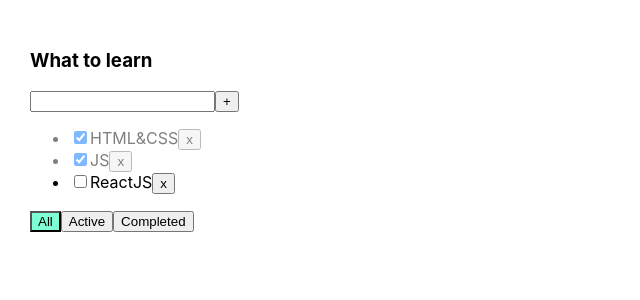
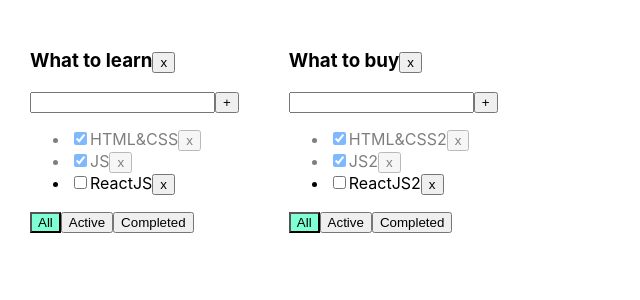
Before and after one commit to SerikovZhalgas/To-do-list, a React (Create React App) app: page / in a window 1280 px wide. Shown: the top 300 px of the page, without its empty margins (0-640 px from the left). Built offline with nearby package versions, Linux system fonts and the light colour scheme.

Commit message:
commit 5 lesson (Tuesday level 1 week): add second Todolist, refactoring, new useState - todolists.

```diff
--- a/src/App.tsx
+++ b/src/App.tsx
@@ -6,59 +6,109 @@ import {v1} from "uuid";
 // Graphic User Interface & Command Line Interface
 
 export type FilterValuesType = "all" | "active" | "completed"
+export type TodolistsType = { id: string, title: string, filter: FilterValuesType }
 
 function App() {
     // BLL:
-    const title: string = "What to learn"
+    const todolistID1 = v1()
+    const todolistID2 = v1()
 
-    const [tasks, setTasks] = useState<Array<TaskType>>( [
+    const [todolists, setTodolists] = useState<Array<TodolistsType>>([
+        {id: todolistID1, title: 'What to learn', filter: 'all'},
+        {id: todolistID2, title: 'What to buy', filter: 'all'}
+    ])
+
+    const [tasks, setTasks] = useState({
+        [todolistID1]: [
             {id: v1(), title: "HTML&CSS", isDone: true},
             {id: v1(), title: "JS", isDone: true},
             {id: v1(), title: "ReactJS", isDone: false}
-    ])
-    const [filter, setFilter] = useState<FilterValuesType>("all")
+        ],
+        [todolistID2]: [
+            {id: v1(), title: "HTML&CSS2", isDone: true},
+            {id: v1(), title: "JS2", isDone: true},
+            {id: v1(), title: "ReactJS2", isDone: false}
+        ],
+    })
+    //const [filter, setFilter] = useState<FilterValuesType>("all")
 
-    const removeTask = (taskId: string): void => {
-        setTasks(tasks.filter((task: TaskType) => task.id !== taskId))
-    }
-    const addTask= (title: string) => {
-        setTasks([{id: v1(), title, isDone: false}, ...tasks])
-    }
-    const changeTaskStatus = (id: string, isDone: boolean) => {
-        let task=tasks.find(t=>t.id===id)
-        if(task){
-            task.isDone = isDone;
-            setTasks([...tasks])
-        }
+    const removeTodolist = (todolistID: string): void => {
+        setTodolists(todolists.filter(el=>el.id!==todolistID))
+        delete tasks[todolistID]
+        //setTasks(tasks.filter((task: TaskType) => task.id !== taskId))
     }
 
-    const changeFilter = (filter: FilterValuesType) => {
-        setFilter(filter)
+    const removeTask = (todolistID: string, taskId: string): void => {
+        setTasks({...tasks, [todolistID]:tasks[todolistID].filter(el=>el.id!==taskId)})
+        //setTasks(tasks.filter((task: TaskType) => task.id !== taskId))
     }
-    let tasksForRender;
-    switch (filter) {
-        case "completed":
-            tasksForRender = tasks.filter(t=> t.isDone)
-            break
-        case "active":
-            tasksForRender = tasks.filter(t=> !t.isDone)
-            break
-        default:
-            tasksForRender = tasks
+
+    const addTask = (todolistID: string,title: string) => {
+        const newTask = {id: v1(), title, isDone: false}
+        setTasks({...tasks,[todolistID]: [newTask, ...tasks[todolistID]]})
+        //setTasks([{id: v1(), title, isDone: false}, ...tasks])
     }
+
+    const changeTaskStatus = (todolistID: string, taskId: string, isDone: boolean) => {
+        setTasks({...tasks,[todolistID]:tasks[todolistID].map(el=>el.id===taskId ? {...el, isDone:isDone} : el)})
+
+        // let task = tasks.find(t => t.id === id)
+        // if (task) {
+        //     task.isDone = isDone;
+        //     setTasks([...tasks])
+        // }
+    }
+
+    const changeFilter = (todolistID: string, filter: FilterValuesType) => {
+        setTodolists(todolists.map(el => el.id === todolistID ? {...el, filter: filter} : el))
+        //setFilter(filter)
+    }
+
+    // let tasksForRender: Array<TaskType>;
+    // switch (filter) {
+    //     case "completed":
+    //         tasksForRender = tasks.filter(t => t.isDone)
+    //         break
+    //     case "active":
+    //         tasksForRender = tasks.filter(t => !t.isDone)
+    //         break
+    //     default:
+    //         tasksForRender = tasks
+    // }
 
     // UI:
     return (
         <div className="App">
+            {todolists.map(t => {
+                let tasksForRender: Array<TaskType>;
+                switch (t.filter) {
+                    case "completed":
+                        tasksForRender = tasks[t.id].filter(t => t.isDone)
+                        break
+                    case "active":
+                        tasksForRender = tasks[t.id].filter(t => !t.isDone)
+                        break
+                    default:
+                        tasksForRender = tasks[t.id]
+                }
+
+                return (
                     <Todolist
-                title={title}
+                        key={t.id}
+                        removeTodolist={removeTodolist}
+                        todolistID={t.id}
+                        title={t.title}
                         tasks={tasksForRender}
                         removeTask={removeTask}
                         changeFilter={changeFilter}
                         addTask={addTask}
                         changeTaskStatus={changeTaskStatus}
-                filter={filter}
+                        filter={t.filter}
                     />
+                )
+            })}
+
+
         </div>
     );
 }
--- a/src/Todolist/Todolist.tsx
+++ b/src/Todolist/Todolist.tsx
@@ -1,5 +1,5 @@
 import React, {ChangeEvent, useState, KeyboardEvent} from "react";
-import {FilterValuesType} from "../App";
+import {FilterValuesType, TodolistsType} from "../App";
 
 export type TaskType = {
     id: string
@@ -8,24 +8,29 @@ export type TaskType = {
 }
 
 type PropsType = {
+    todolistID:string
     title: string
+    removeTodolist:(todolistID: string) => void
     tasks: Array<TaskType>
-    removeTask: (taskID: string) => void
-    changeFilter: (filter: FilterValuesType) => void
-    addTask: (title: string) => void
-    changeTaskStatus: (id: string, isDone: boolean) => void
+    removeTask: (todolistID: string, taskID: string) => void
+    changeFilter: (todolistID:string,filter: FilterValuesType) => void
+    addTask: (todolistID: string, title: string) => void
+    changeTaskStatus: (todolistID: string, taskId: string, isDone: boolean) => void
     filter:FilterValuesType
 }
 
 const Todolist = (props: PropsType) => {
+
+
+
     const [title, setTitle] = useState('')
     const [error, setError] = useState<string | null>(null)
     const tasksListItems = props.tasks.length
         ? props.tasks.map(task => {
-            const removeTask = () => props.removeTask(task.id)
+            const removeTask = () => props.removeTask(props.todolistID,task.id)
             const onChangeHandler = (e: ChangeEvent<HTMLInputElement>) => {
                 let newIsDoneValue = e.currentTarget.checked
-                props.changeTaskStatus(task.id, newIsDoneValue)
+                props.changeTaskStatus(props.todolistID,task.id, newIsDoneValue)
             }
             return (
                 <li key={task.id} className={task.isDone ? 'is-done' : ''}>
@@ -38,7 +43,7 @@ const Todolist = (props: PropsType) => {
         : <span>Your taskList is empty</span>
     const onClickAddTask = () => {
         if (title.trim() !== '') {
-            props.addTask(title.trim())
+            props.addTask(props.todolistID,title.trim())
             setTitle('')
         } else {
             setError('Title is required')
@@ -54,12 +59,16 @@ const Todolist = (props: PropsType) => {
         setTitle(e.currentTarget.value)
     }
     const getChangeFilterHandler = (filter: FilterValuesType) => {
-        return () => props.changeFilter(filter)
+        return () => props.changeFilter(props.todolistID,filter)
     }
+    const removeTodolist=()=> props.removeTodolist(props.todolistID)
 
     return (
         <div>
-            <h3>{props.title}</h3>
+            <h3>
+                {props.title}
+                <button onClick={removeTodolist}>x</button>
+            </h3>
             <div>
                 <input
                     value={title}
```
Lines whose indentation alone changed are shown as unchanged.
